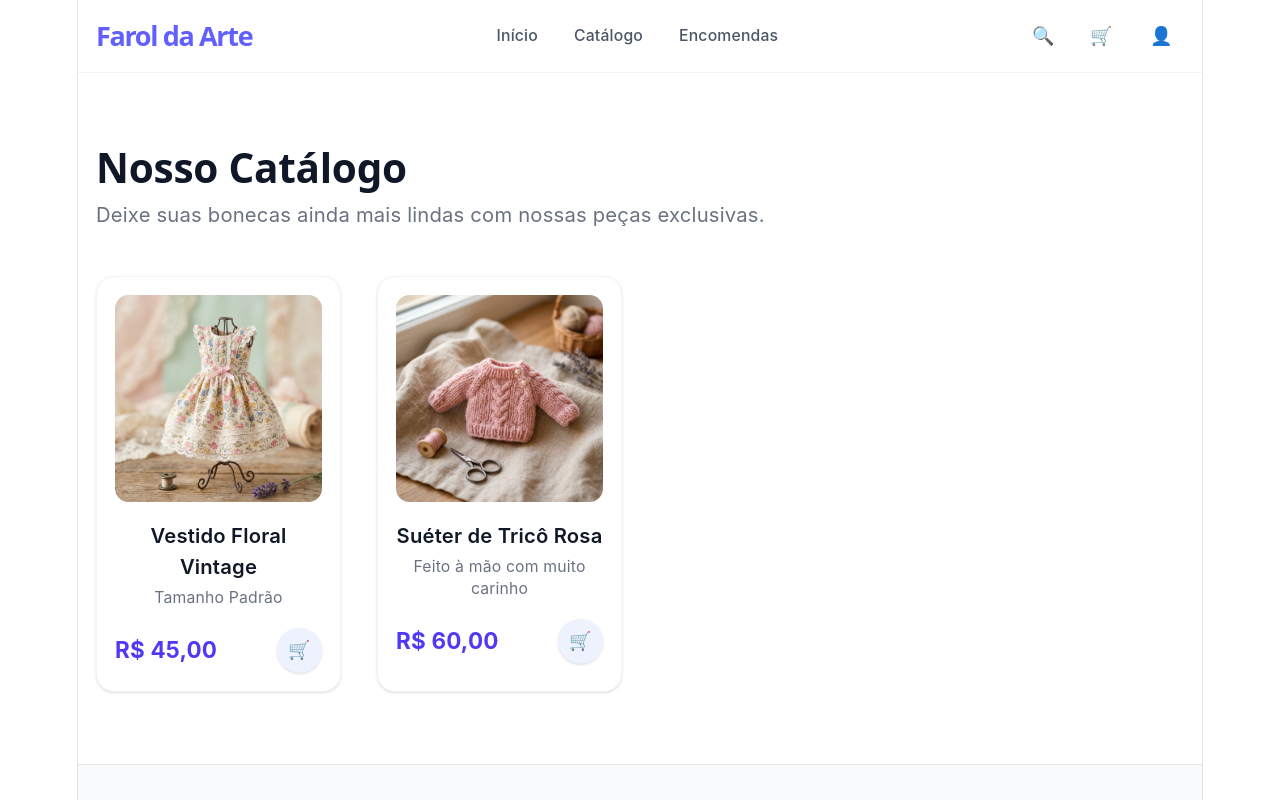
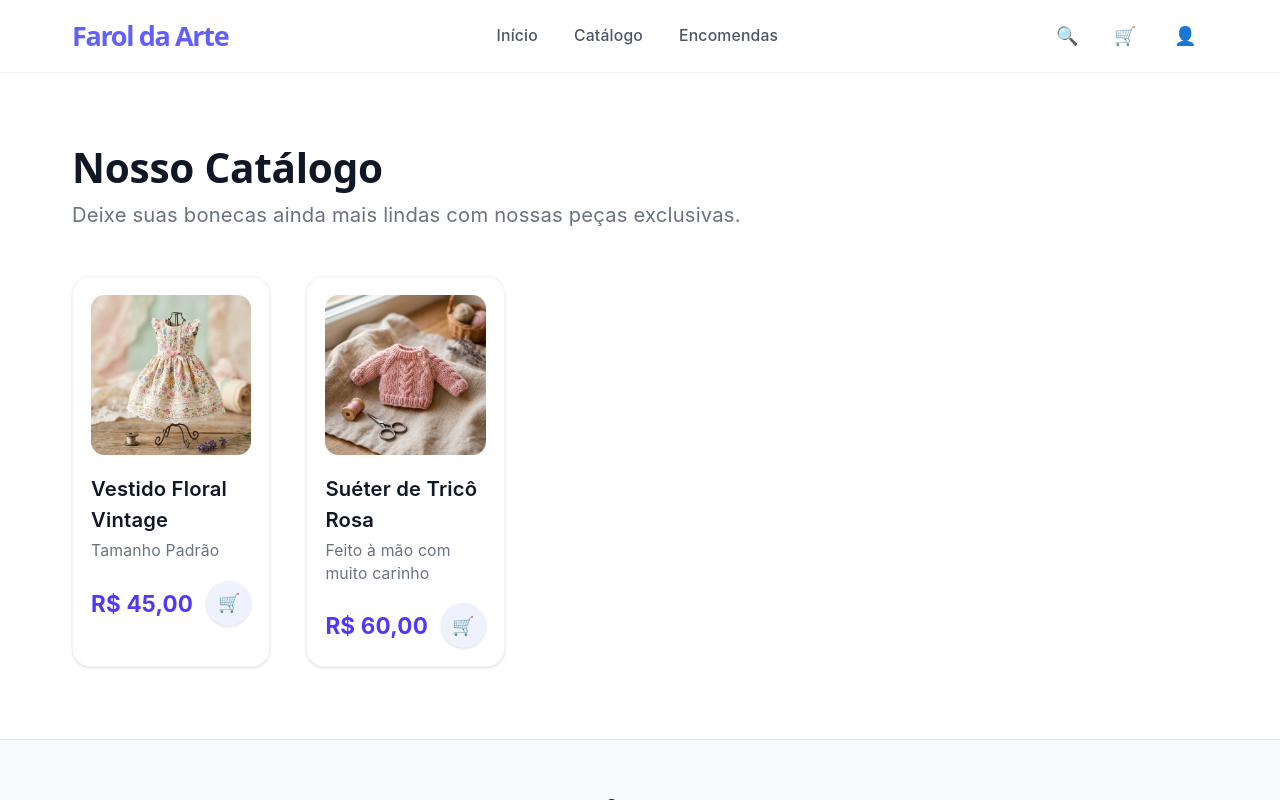
Before and after one commit to pedrohpd/Farol_da_Arte, a React (Vite) app in the folder frontend/: page /Catalogo in a window 1280 px wide. Shown: the top 800 px of the page. Built offline with nearby package versions, Linux system fonts and the light colour scheme.

Commit message:
fix: páginas ocupam a tela inteira

```diff
--- a/frontend/src/components/Header.jsx
+++ b/frontend/src/components/Header.jsx
@@ -19,7 +19,7 @@ export default function Header() {
 
   return (
     <header className="bg-white border-b border-gray-100 sticky top-0 z-50" id="inicio">
-      <div className="max-w-7xl mx-auto px-4 h-16 flex items-center justify-between">
+      <div className="w-full mx-auto px-6 md:px-12 lg:px-16 h-16 flex items-center justify-between">
         <h1 className="text-2xl font-bold text-indigo-500 tracking-tighter">Farol da Arte</h1>
         <nav className="hidden md:flex gap-8 text-sm font-medium text-gray-600">
           <Link to="/" className="hover:text-indigo-500">Início</Link>
--- a/frontend/src/index.css
+++ b/frontend/src/index.css
@@ -58,15 +58,10 @@
   }
 
   #root {
-    width: 1126px;
-    max-width: 100%;
-    margin: 0 auto;
-    text-align: center;
-    border-inline: 1px solid var(--border);
-    min-height: 100svh;
+    width: 100%;
+    min-height: 100vh;
     display: flex;
     flex-direction: column;
-    box-sizing: border-box;
   }
 
   h1,
--- a/frontend/src/pages/Cart.jsx
+++ b/frontend/src/pages/Cart.jsx
@@ -53,7 +53,7 @@ export default function Cart() {
   }
 
   return (
-    <div className="max-w-5xl mx-auto px-4 py-12 md:py-16 flex-grow w-full">
+    <div className="w-full px-6 md:px-12 lg:px-16 py-12 md:py-16 flex-grow">
       <h2 className="text-4xl font-extrabold text-gray-900 mb-10 flex items-center gap-3">
         Sua Sacola <span>🛍️</span>
       </h2>
@@ -107,7 +107,7 @@ export default function Cart() {
               </div>
 
               {showAuthWarning && (
-                <div className="bg-amber-100 text-amber-800 p-5 rounded-2xl border border-amber-200 mb-6 animate-pulse">
+                <div className="bg-amber-100 text-amber-800 p-5 rounded-2xl border border-amber-200 mb-6">
                   <strong className="block text-base mb-1">⚠️ Quase lá!</strong>
                   <p className="text-sm mb-4">Identificamos que seu destino não está preenchido no sistema.</p>
                   <Link to="/login" className="block text-center bg-amber-500 text-white font-bold py-3 rounded-xl hover:bg-amber-600 transition shadow-sm text-base">
--- a/frontend/src/pages/Catalog.jsx
+++ b/frontend/src/pages/Catalog.jsx
@@ -20,13 +20,13 @@ export default function Catalog() {
   ];
 
   return (
-    <div className="max-w-7xl mx-auto px-4 py-12 md:py-16 flex-grow w-full">
+    <div className="w-full px-6 md:px-12 lg:px-16 py-12 md:py-16 flex-grow">
       <div className="mb-10 text-center md:text-left">
         <h2 className="text-4xl font-extrabold text-gray-900 mb-2">Nosso Catálogo</h2>
         <p className="text-gray-500 text-lg">Deixe suas bonecas ainda mais lindas com nossas peças exclusivas.</p>
       </div>
 
-      <div className="grid grid-cols-1 sm:grid-cols-2 md:grid-cols-3 lg:grid-cols-4 gap-8">
+      <div className="grid grid-cols-1 sm:grid-cols-2 md:grid-cols-3 lg:grid-cols-4 xl:grid-cols-5 2xl:grid-cols-6 gap-8">
         {products.map((product) => (
           <div key={product.id} className="bg-white rounded-2xl p-4 shadow-sm border border-gray-100 hover:shadow-xl transition-shadow group">
             <div className="aspect-square bg-gray-50 rounded-xl overflow-hidden mb-4 relative">
--- a/frontend/src/pages/Home.jsx
+++ b/frontend/src/pages/Home.jsx
@@ -6,7 +6,7 @@ export default function Home() {
   return (
     <>
       {/* Seção Hero */}
-      <section className="max-w-7xl mx-auto px-4 py-12 md:py-24 grid grid-cols-1 md:grid-cols-2 gap-12 items-center">
+      <section className="w-full px-6 md:px-12 lg:px-16 py-12 md:py-24 grid grid-cols-1 md:grid-cols-2 gap-12 lg:gap-24 items-center">
         <div>
           <span className="text-indigo-500 font-semibold tracking-wider uppercase text-sm mb-4 block">Nova Coleção</span>
           <h2 className="text-4xl md:text-6xl font-extrabold mb-6 text-gray-900">Moda em miniatura para suas bonecas.</h2>
@@ -28,7 +28,7 @@ export default function Home() {
       </section>
 
       {/* Seção  Sobre */}
-      <section className="max-w-7xl mx-auto px-4 py-12 md:py-24 grid grid-cols-1 md:grid-cols-2 gap-12 items-center">
+      <section className="w-full px-6 md:px-12 lg:px-16 py-12 md:py-24 grid grid-cols-1 md:grid-cols-2 gap-12 lg:gap-24 items-center">
         <div className="aspect-[4/5] md:aspect-square bg-gray-100 rounded-3xl overflow-hidden shadow-2xl relative">
           <img
             src="/images/hero.png"
@@ -44,7 +44,7 @@ export default function Home() {
 
       {/* Seção de Destaques */}
       <section className="bg-gray-50 py-16 md:py-24">
-        <div className="max-w-7xl mx-auto px-4 relative">
+        <div className="w-full px-6 md:px-12 lg:px-16 relative">
           <div className="text-center mb-12">
             <h3 className="text-3xl font-bold text-gray-900 mb-4">Destaques da Loja</h3>
             <p className="text-gray-500 max-w-2xl mx-auto">As roupinhas mais queridas e procuradas no momento.</p>
--- a/frontend/src/pages/Login.jsx
+++ b/frontend/src/pages/Login.jsx
@@ -73,7 +73,7 @@ export default function Login() {
   };
 
   return (
-    <div className="max-w-2xl mx-auto px-4 py-12 md:py-16 flex-grow w-full">
+    <div className="w-full px-6 md:px-16 lg:px-48 xl:px-[25%] py-12 md:py-16 flex-grow">
       <div className="bg-white rounded-3xl shadow-xl border border-gray-100 overflow-hidden">
 
         <div className="p-8 md:p-10">
--- a/frontend/src/pages/Orders.jsx
+++ b/frontend/src/pages/Orders.jsx
@@ -32,7 +32,7 @@ export default function Orders() {
   };
 
   return (
-    <div className="max-w-3xl mx-auto px-4 py-12 md:py-24 w-full flex-grow">
+    <div className="w-full px-6 md:px-16 lg:px-48 xl:px-80 py-12 md:py-24 flex-grow">
       <div className="text-center mb-12">
         <h2 className="text-4xl font-extrabold text-gray-900 mb-4">Faça sua Encomenda</h2>
         <p className="text-gray-600 text-lg">
@@ -112,7 +112,7 @@ export default function Orders() {
           </div>
 
           {showAuthWarning && (
-            <div className="bg-amber-50 text-amber-800 p-5 rounded-xl border border-amber-200 flex flex-col sm:flex-row items-center justify-between gap-4 mt-6 animate-pulse">
+            <div className="bg-amber-50 text-amber-800 p-5 rounded-xl border border-amber-200 flex flex-col sm:flex-row items-center justify-between gap-4 mt-6">
               <div>
                 <strong className="block mb-1 text-base">⚠️ Falta preencher seus dados!</strong>
                 <p className="text-sm">Por favor, preencha onde devemos entregar sua encomenda clicando ao lado.</p>
--- a/frontend/src/pages/Profile.jsx
+++ b/frontend/src/pages/Profile.jsx
@@ -38,7 +38,7 @@ export default function Profile() {
     : user.address;
 
   return (
-    <div className="max-w-4xl mx-auto px-4 py-12 md:py-16 flex-grow w-full">
+    <div className="w-full px-6 md:px-12 lg:px-24 xl:px-48 py-12 md:py-16 flex-grow">
       <div className="mb-10 text-center md:text-left">
         <h2 className="text-4xl font-extrabold text-gray-900 mb-2">
           Olá, {getFirstName(user.name)}! 👋
```
